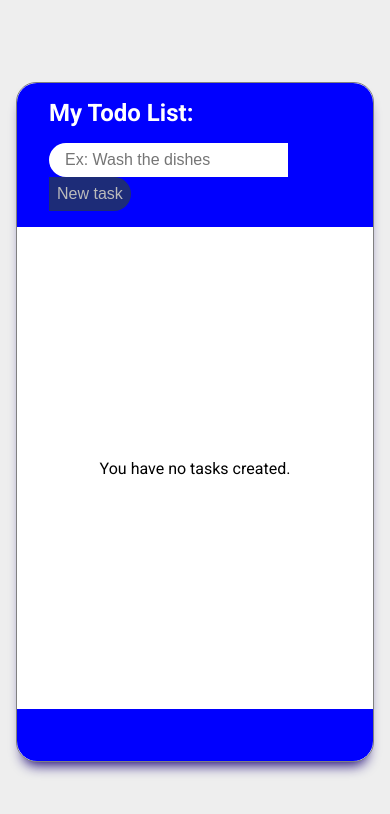
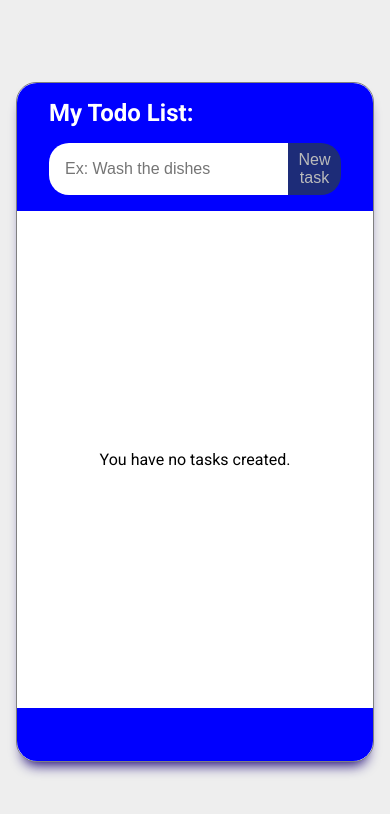
Before and after one commit to ErnanyGoncalves/ment-toledo-1, a React (Create React App) app: page / in a window 390 px wide. Shown: the top 814 px of the page. Built offline with nearby package versions, Linux system fonts and the light colour scheme.

Commit message:
prevent input+button 'being separated' in small screens

```diff
--- a/src/Pages/TodoPage/TodoPage.scss
+++ b/src/Pages/TodoPage/TodoPage.scss
@@ -22,6 +22,9 @@
     gap: 1rem;
     flex-wrap: wrap;
     form {
+      .formWrapper{
+        display: flex;
+        flex-wrap: nowrap;
         input {
           font-size: 1rem;
           border-radius: 20px 0 0 20px;
@@ -51,6 +54,7 @@
             cursor: not-allowed;
             border: none;
             padding: 0.5rem;
+          }
         }
       }
     }
--- a/src/Pages/TodoPage/TodoPage.tsx
+++ b/src/Pages/TodoPage/TodoPage.tsx
@@ -1,4 +1,4 @@
-import React, { ChangeEvent, FormEvent, useEffect, useState } from "react";
+import  { ChangeEvent, FormEvent, useEffect, useState } from "react";
 import "./TodoPage.scss";
 
 /*
@@ -43,7 +43,7 @@ const TodoPage = () => {
       <div className="todoSearch">
         <h1>My Todo List:</h1>
         <form onSubmit={handleSubmit}>
-          <div>
+          <div className="formWrapper">
             <input
               id="todo"
               name="todo"
```
Lines whose indentation alone changed are shown as unchanged.
